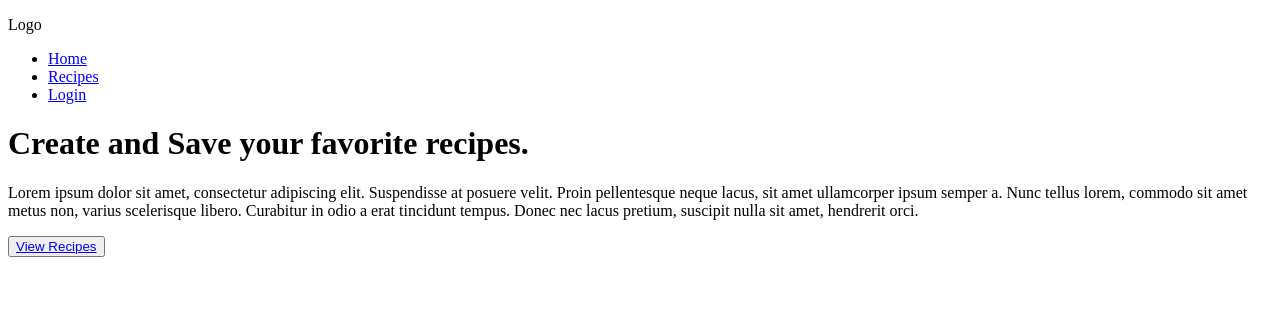
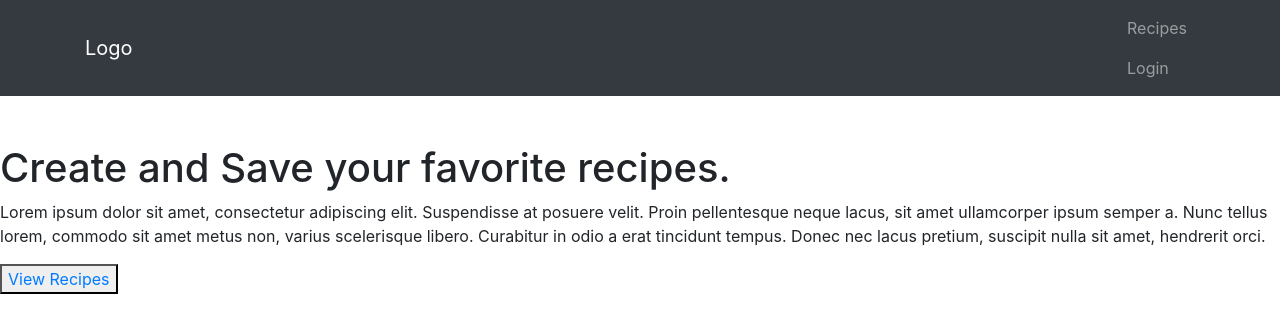
Before and after one commit to TimothyMoy/Flavor, a React (Create React App) app in the folder flavor-app/: page / in a window 1280 px wide. Shown: the top 332 px of the page. Built offline with nearby package versions, Linux system fonts and the light colour scheme.

Commit message:
added bootstrap to front end and adjusted navbar

```diff
--- a/flavor-app/src/App.js
+++ b/flavor-app/src/App.js
@@ -1,16 +1,19 @@
-import React from 'react';
+import React, { Component } from 'react';
 
+import 'bootstrap/dist/css/bootstrap.min.css';
 import './App.css';
 import Routes from './Config/Routes';
-import Navbar from './Components/Navbar/Navbar';
+import AppNavbar from './Components/Navbar/Navbar';
 
-function App() {
-  return (
-    <div>
-      <Navbar />
-      { Routes }
-    </div>
-  );
+class App extends Component {
+  render(){
+    return (
+      <div>
+        <AppNavbar />
+        { Routes }
+      </div>
+    );
+  }
 }
 
 export default App;
--- a/flavor-app/src/Components/Navbar/Navbar.js
+++ b/flavor-app/src/Components/Navbar/Navbar.js
@@ -1,28 +1,51 @@
-import React from 'react';
+import React, { Component } from 'react';
+import {
+  Collapse,
+  Navbar,
+  NavbarToggler,
+  NavbarBrand,
+  Nav,
+  NavItem,
+  NavLink,
+  Container
+} from 'reactstrap';
 
-function Navbar () {
+
+class AppNavbar extends Component {
+  state ={
+    isOpen:false
+  }
+  toggle = () => {
+    this.setState({
+      isOpen: !this.state.isOpen
+    });
+  }
+
+  render(){
     return (
       <div>
-      <p>Logo</p>
-      <ul>
-        <li>
-          <a href='/'>
-            Home
-          </a>
-        </li>
-        <li>
-          <a href='/recipes'>
+        <Navbar color="dark" dark expand="sm" className="mb-5">
+          <Container>
+            <NavbarBrand href="/">Logo</NavbarBrand>
+            <NavbarToggler onClick={this.toggle} />
+            <Collapse isOpen={this.state.isOpen} navbar>
+              <Nav className="ml-auto" navbar>
+                <NavItem>
+                  <NavLink href="/recipes">
                     Recipes
-          </a>
-        </li>
-        <li>
-          <a href='/login'>
+                  </NavLink>
+                  <NavLink href="/login">
                     Login
-          </a>
-        </li>
-      </ul>
+                  </NavLink>
+                </NavItem>
+              </Nav>
+            </Collapse>
+          </Container>
+        </Navbar>
       </div>
     )
   }
+}
 
-export default Navbar;
+
+export default AppNavbar;
--- a/package.json
+++ b/package.json
@@ -4,8 +4,11 @@
   "description": "Flavor is a recipe app that users can add or view recipes",
   "main": "server.js",
   "scripts": {
+    "client-install": "npm install --prefix client",
     "start": "node server.js",
-    "server": "nodemon server.js"
+    "server": "nodemon server.js",
+    "client": "npm start --prefix flavor-app",
+    "dev": "concurrently \"npm run server\" \"npm run client\""
   },
   "repository": {
     "type": "git",
```
Also changed, not shown: flavor-app/package.json (+7 -2 lines), 1 other file (tests, documents, lock files or other folders). Lines whose indentation alone changed are shown as unchanged.
